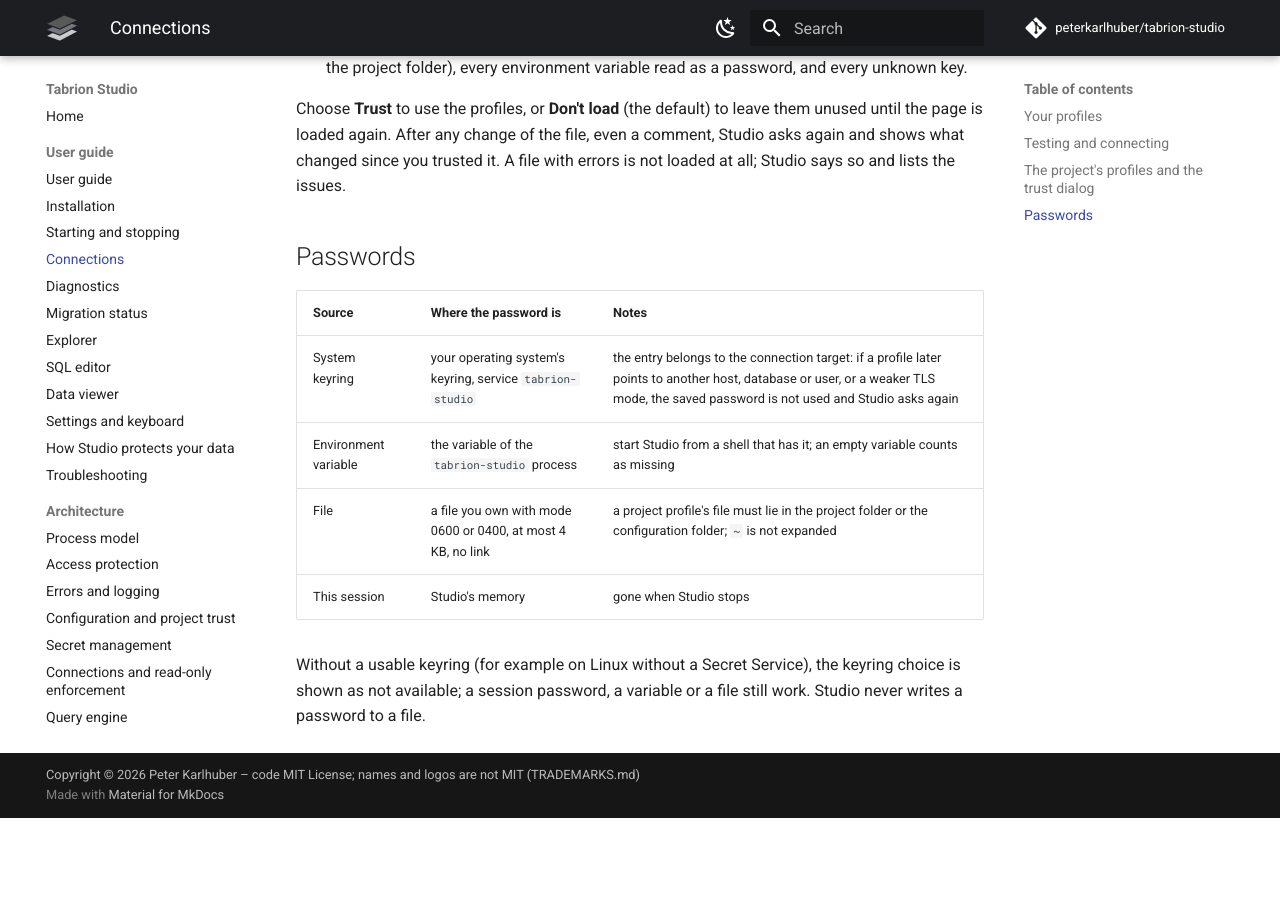
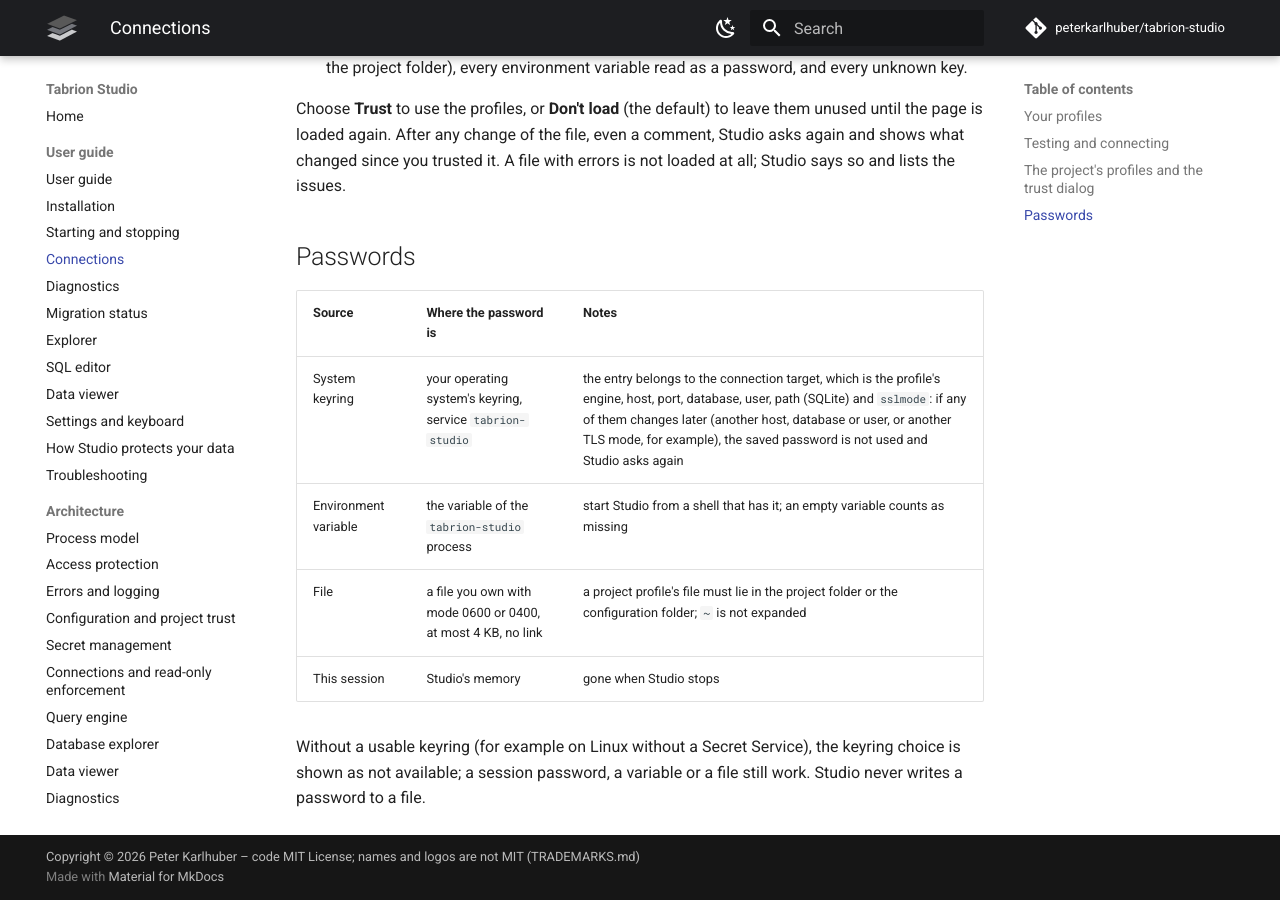
Before and after one commit to peterkarlhuber/tabrion-studio, an MkDocs documentation site: the page built from docs/guide/connections.md, in a window 1280 px wide and 900 px high, scrolled down 2319 px. Built offline with MkDocs 1.6.1 and Material for MkDocs 9.7.7, drawn with Linux system fonts in a browser that asks for light colours; comment, search, counter and statistics services are not loaded; before the commit the page ends 3137 px from its top, so only the background shows below that.

Commit message:
User guide: name every field a saved keyring password is bound to (STU-017 I-3)
The keyring entry is bound to the profile's target fingerprint:
engine, host, port, database, user, path and sslmode
(config.schema.TARGET_FIELDS).

Co-Authored-By: Claude Opus 5.5 <noreply@anthropic.com>
Claude-Session: https://claude.ai/code/session_011tY7TC7Nu5VGro3DJGJcv8

```diff
--- a/docs/guide/connections.md
+++ b/docs/guide/connections.md
@@ -88,7 +88,7 @@ A file with errors is not loaded at all; Studio says so and lists the issues.
 
 | Source | Where the password is | Notes |
 |---|---|---|
-| System keyring | your operating system's keyring, service `tabrion-studio` | the entry belongs to the connection target: if a profile later points to another host, database or user, or a weaker TLS mode, the saved password is not used and Studio asks again |
+| System keyring | your operating system's keyring, service `tabrion-studio` | the entry belongs to the connection target, which is the profile's engine, host, port, database, user, path (SQLite) and `sslmode`: if any of them changes later (another host, database or user, or another TLS mode, for example), the saved password is not used and Studio asks again |
 | Environment variable | the variable of the `tabrion-studio` process | start Studio from a shell that has it; an empty variable counts as missing |
 | File | a file you own with mode 0600 or 0400, at most 4 KB, no link | a project profile's file must lie in the project folder or the configuration folder; `~` is not expanded |
 | This session | Studio's memory | gone when Studio stops |
```
